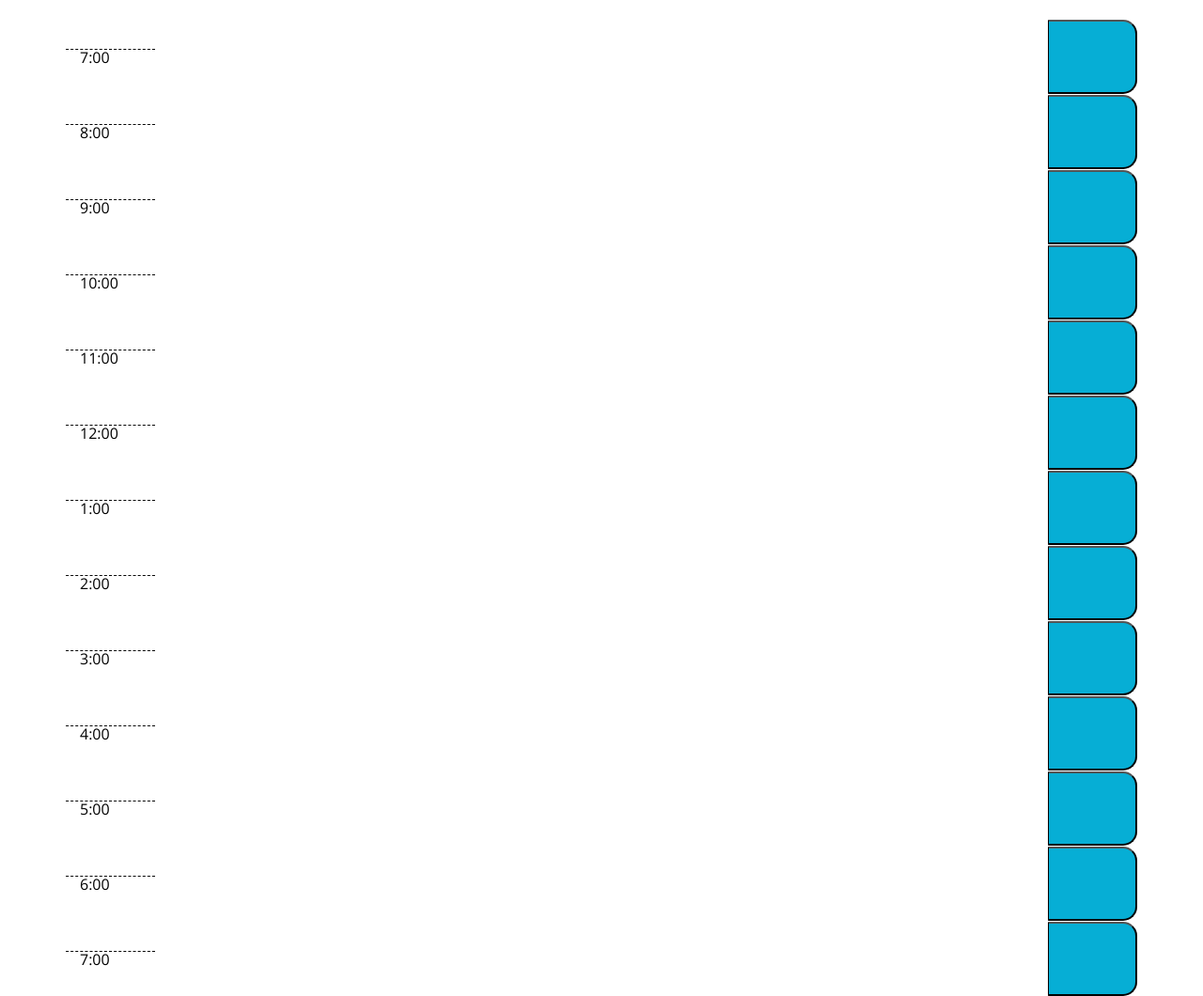
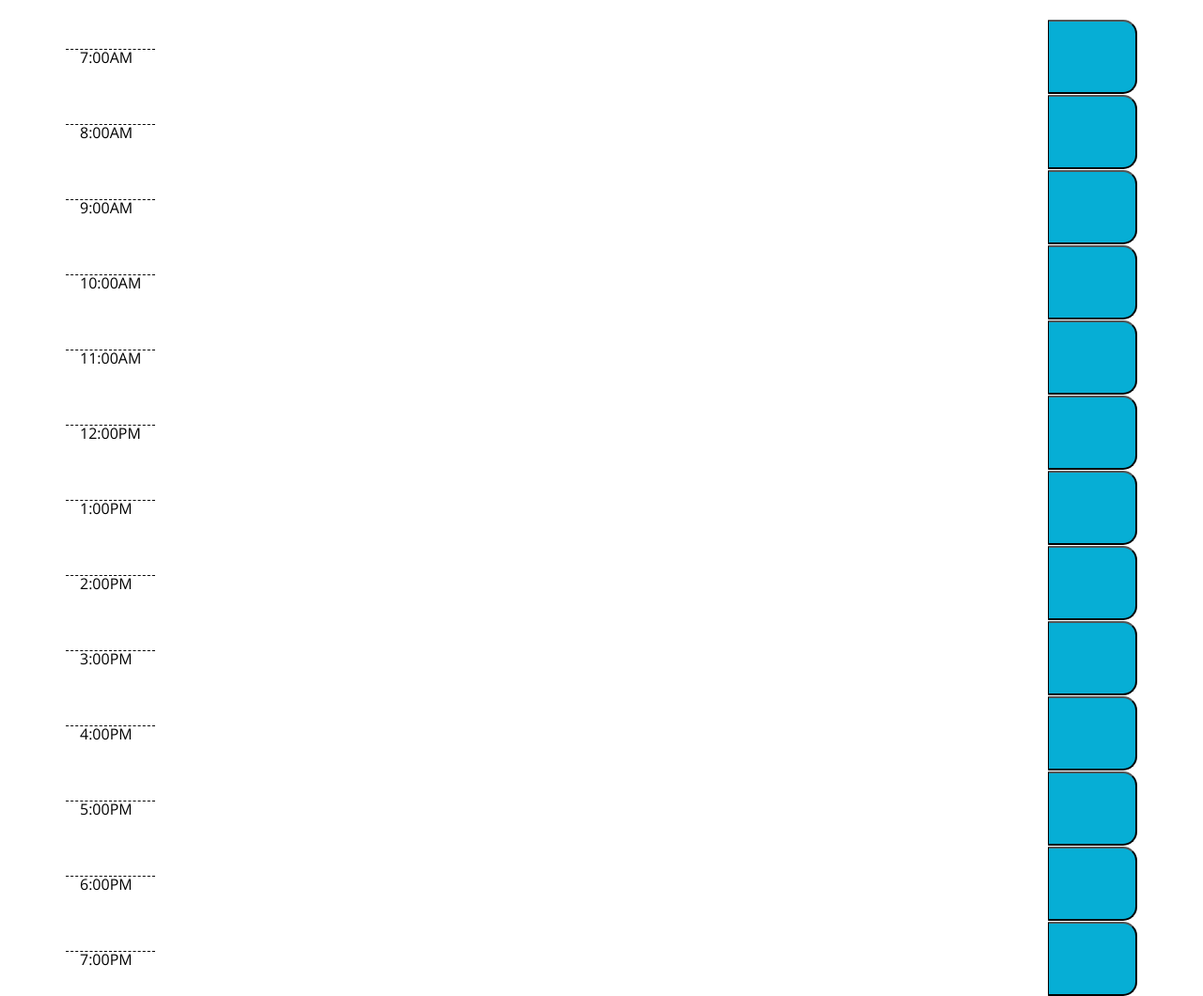
Before and after one commit to kdingman/calendar_assistant, a plain HTML site: page index.html in a window 1280 px wide. Shown: the part 280-1340 px from the top of the page at 94% size. Drawn offline with nearby package versions, Linux system fonts and the light colour scheme; files that its build step writes are made by us from their sources.

Commit message:
added AM/PM

```diff
--- a/index.html
+++ b/index.html
@@ -33,7 +33,7 @@
 
       <!--7AM Timeblock-->
       <div id="7" class="row task-info">
-        <div class="col-1 hour my-auto">7:00</div>
+        <div class="col-1 hour my-auto">7:00AM</div>
         <div class="col task"></div>
         <button class="col-1 saveBtn d-flex justify-content-center align-items-center">
           <span class="oi oi-lock-locked"></span>
@@ -42,7 +42,7 @@
 
       <!--8AM Timeblock-->
       <div id="8" class="row task-info">
-        <div class="col-1 hour my-auto">8:00</div>
+        <div class="col-1 hour my-auto">8:00AM</div>
         <div class="col task"></div>
         <button class="col-1 saveBtn d-flex justify-content-center align-items-center">
           <span class="oi oi-lock-locked"></span>
@@ -51,7 +51,7 @@
 
       <!--9AM Timeblock-->
       <div id="9" class="row task-info">
-        <div class="col-1 hour my-auto">9:00</div>
+        <div class="col-1 hour my-auto">9:00AM</div>
         <div class="col task"></div>
         <button class="col-1 saveBtn d-flex justify-content-center align-items-center">
           <span class="oi oi-lock-locked"></span>
@@ -60,7 +60,7 @@
 
       <!--10AM Timeblock-->
       <div id="10" class="row task-info">
-        <div class="col-1 hour my-auto">10:00</div>
+        <div class="col-1 hour my-auto">10:00AM</div>
         <div class="col task"></div>
         <button class="col-1 saveBtn d-flex justify-content-center align-items-center">
           <span class="oi oi-lock-locked"></span>
@@ -69,7 +69,7 @@
 
       <!--11AM Timeblock-->
       <div id="11" class="row task-info">
-        <div class="col-1 hour my-auto">11:00</div>
+        <div class="col-1 hour my-auto">11:00AM</div>
         <div class="col task"></div>
         <button class="col-1 saveBtn d-flex justify-content-center align-items-center">
           <span class="oi oi-lock-locked"></span>
@@ -78,7 +78,7 @@
 
       <!--12PM Timeblock-->
       <div id="12" class="row task-info">
-        <div class="col-1 hour my-auto">12:00</div>
+        <div class="col-1 hour my-auto">12:00PM</div>
         <div class="col task"></div>
         <button class="col-1 saveBtn d-flex justify-content-center align-items-center">
           <span class="oi oi-lock-locked"></span>
@@ -87,7 +87,7 @@
 
       <!--1PM Timeblock-->
       <div id="13" class="row task-info">
-        <div class="col-1 hour my-auto">1:00</div>
+        <div class="col-1 hour my-auto">1:00PM</div>
         <div class="col task"></div>
         <button class="col-1 saveBtn d-flex justify-content-center align-items-center">
           <span class="oi oi-lock-locked"></span>
@@ -96,7 +96,7 @@
 
       <!--2PM Timeblock-->
       <div id="14" class="row task-info">
-        <div class="col-1 hour my-auto">2:00</div>
+        <div class="col-1 hour my-auto">2:00PM</div>
         <div class="col task"></div>
         <button class="col-1 saveBtn d-flex justify-content-center align-items-center">
           <span class="oi oi-lock-locked"></span>
@@ -105,7 +105,7 @@
 
       <!--3PM Timeblock-->
       <div id="15" class="row task-info">
-        <div class="col-1 hour my-auto">3:00</div>
+        <div class="col-1 hour my-auto">3:00PM</div>
         <div class="col task"></div>
         <button class="col-1 saveBtn d-flex justify-content-center align-items-center">
           <span class="oi oi-lock-locked"></span>
@@ -114,7 +114,7 @@
 
       <!--4PM Timeblock-->
       <div id="16" class="row task-info">
-        <div class="col-1 hour my-auto">4:00</div>
+        <div class="col-1 hour my-auto">4:00PM</div>
         <div class="col task"></div>
         <button class="col-1 saveBtn d-flex justify-content-center align-items-center">
           <span class="oi oi-lock-locked"></span>
@@ -123,7 +123,7 @@
 
       <!--5PM Timeblock-->
       <div id="17" class="row task-info">
-        <div class="col-1 hour my-auto">5:00</div>
+        <div class="col-1 hour my-auto">5:00PM</div>
         <div class="col task"></div>
         <button class="col-1 saveBtn d-flex justify-content-center align-items-center">
           <span class="oi oi-lock-locked"></span>
@@ -132,7 +132,7 @@
 
       <!--6PM Timeblock-->
       <div id="18" class="row task-info">
-        <div class="col-1 hour my-auto">6:00</div>
+        <div class="col-1 hour my-auto">6:00PM</div>
         <div class="col task"></div>
         <button class="col-1 saveBtn d-flex justify-content-center align-items-center">
           <span class="oi oi-lock-locked"></span>
@@ -141,7 +141,7 @@
 
       <!--7PM Timeblock-->
       <div id="19" class="row task-info">
-        <div class="col-1 hour my-auto">7:00</div>
+        <div class="col-1 hour my-auto">7:00PM</div>
         <div class="col task"></div>
         <button class="col-1 saveBtn d-flex justify-content-center align-items-center">
           <span class="oi oi-lock-locked"></span>
```
